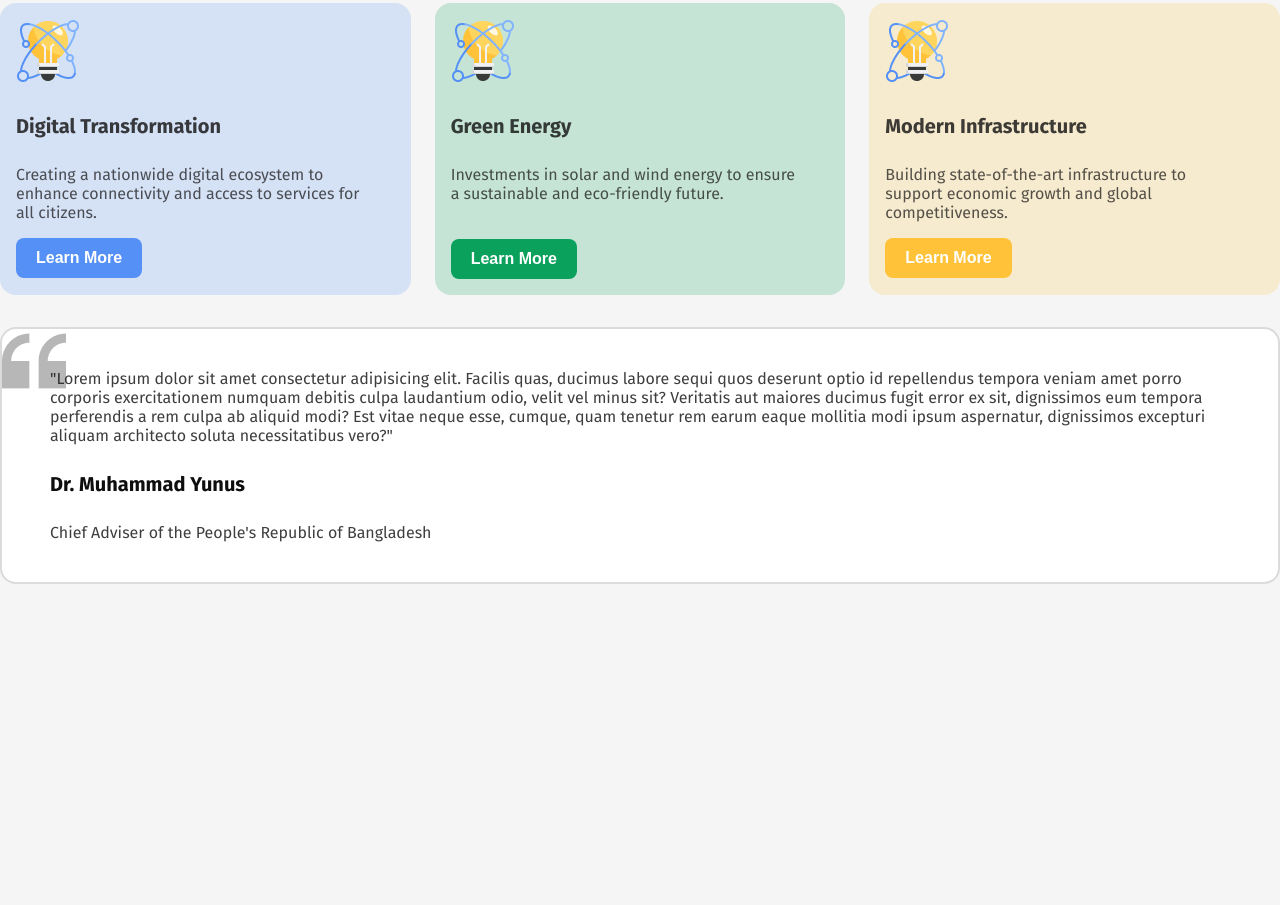
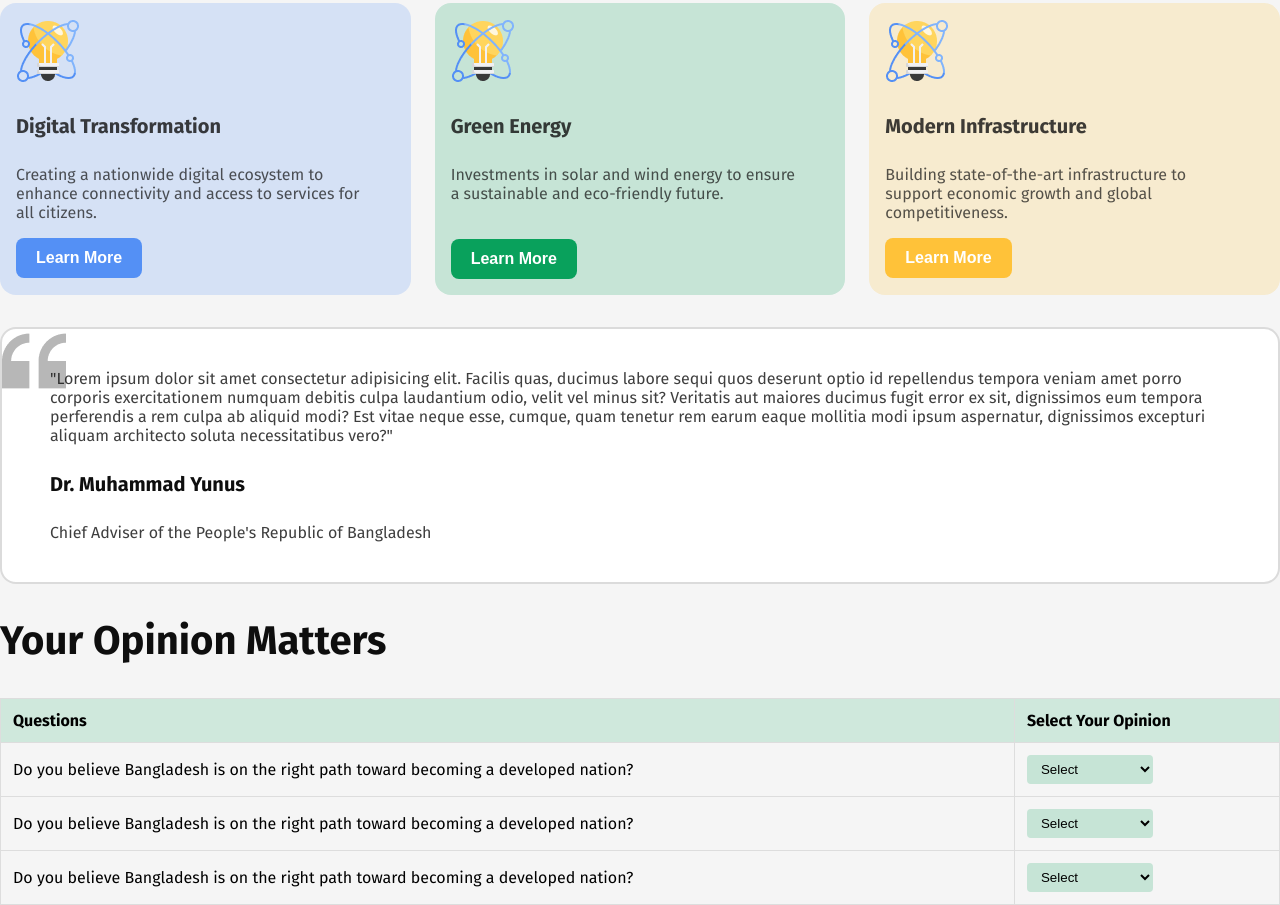
Before and after one commit to ashikwebdev111/Bnangladesh2.0, a plain HTML site: page index.html in a window 1280 px wide. Shown: the part 1344-2249 px from the top of the page. Before the commit the page ends 1928 px from the top, so only its background shows below. Drawn offline with Linux system fonts and the light colour scheme.

Commit message:
opinion added

```diff
--- a/index.html
+++ b/index.html
@@ -114,6 +114,57 @@
                 <p>Chief Adviser of the People's Republic of Bangladesh</p>
             </div>
         </section>
+        <section class="opinion-section">
+            <h2>Your Opinion Matters</h2>
+
+            <table class="opinion-table">
+                <thead>
+                    <tr>
+                        <th>Questions</th>
+                        <th>Select Your Opinion</th>
+                    </tr>
+                </thead>
+
+                <tbody>
+                    <tr>
+                        <td>Do you believe Bangladesh is on the right path toward becoming a developed nation?</td>
+                        <td>
+                            <select class="select-btn">
+                                <option value="">Select</option>
+                                <option value=" agree">Yes, I Agree</option>
+                                <option value="neutral">Neutral</option>
+                                <option value="disagree">No, I Disagree</option>
+                            </select>
+                        </td>
+                    </tr>
+
+                    <tr>
+                        <td>Do you believe Bangladesh is on the right path toward becoming a developed nation?</td>
+                        <td>
+                            <select class="select-btn">
+                                <option value="">Select</option>
+                                <option value=" agree">Yes, I Agree</option>
+                                <option value="neutral">Neutral</option>
+                                <option value="disagree">No, I Disagree</option>
+                            </select>
+                        </td>
+                    </tr>
+
+                    <tr>
+                        <td>Do you believe Bangladesh is on the right path toward becoming a developed nation?</td>
+                        <td>
+                            <select class="select-btn">
+                                <option value="">Select</option>
+                                <option value="agree">Yes, I Agree</option>
+                                <option value="neutral">Neutral</option>
+                                <option value="disagree">No, I Disagree</option>
+                            </select>
+                        </td>
+                    </tr>
+                </tbody>
+            </table>
+        </section>
+
     </main>
 </body>
 
--- a/style.css
+++ b/style.css
@@ -247,3 +247,36 @@ main {
 
 
 }
+
+
+.opinion-section h2 {
+    color: #0E0E0E;
+    font-size: 40px;
+    font-weight: 700;
+}
+
+.opinion-table {
+    width: 100%;
+    border-collapse: collapse;
+}
+
+.opinion-table th,
+.opinion-table td {
+    padding: 12px;
+    border: 1px solid #ddd;
+}
+
+.opinion-table th {
+    background-color: #cfe8dc;
+    text-align: left;
+}
+
+.opinion-table select {
+    padding: 6px 10px;
+}
+
+.select-btn {
+    background-color: #C6E4D6;
+    border: 0;
+    border-radius: 4px;
+}
```
